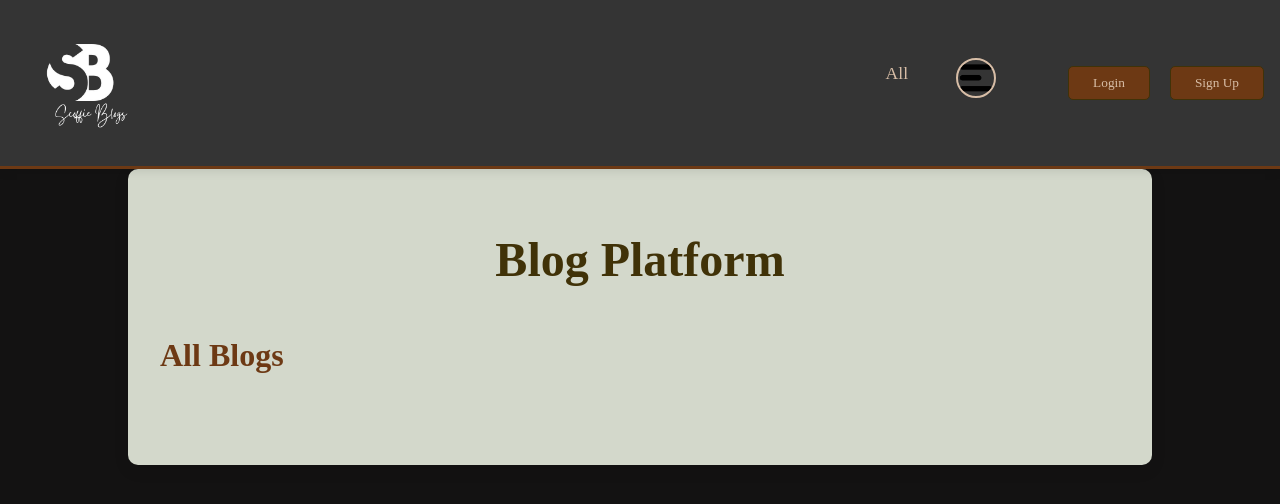
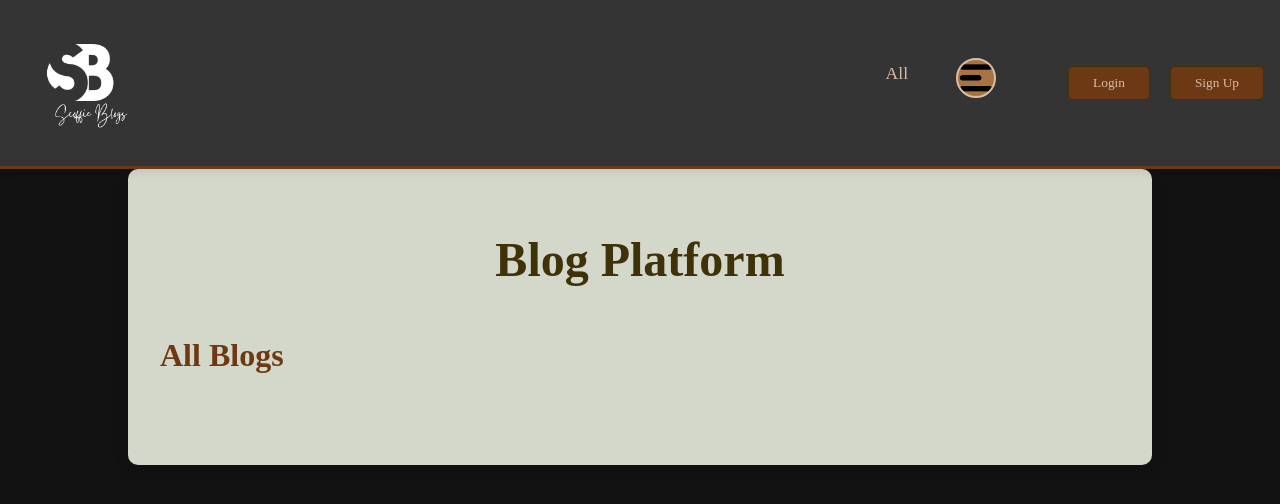
Before and after one commit to Bundicharles/web-app, a plain HTML site: page frontend/public/index.html in a window 1280 px wide. Drawn offline with Linux system fonts and the light colour scheme; no server answers.

Commit message:
Your commit message

```diff
--- a/frontend/public/styles.css
+++ b/frontend/public/styles.css
@@ -134,6 +134,7 @@ nav {
     width: 40px;
     height: 40px;
     border-radius: 50%;
+    background-color: #A87343;
     border: 2px solid #D7BDA6; /* Vanilla border */
     cursor: pointer;
 }
```
